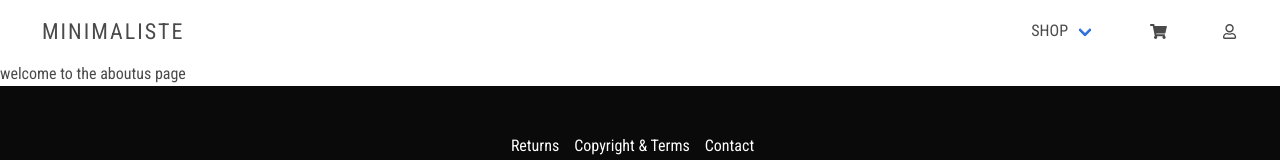
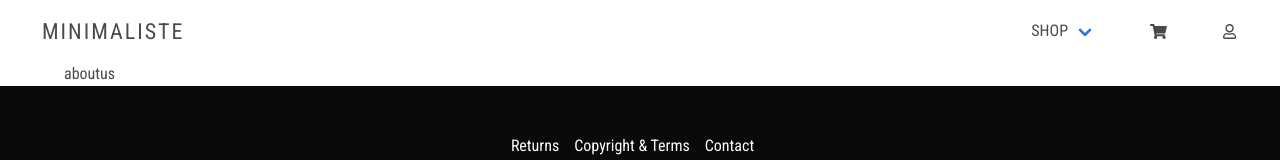
Before and after one commit to tenthyoung/Minimaliste, a React (Create React App) app in the folder client/: page /aboutus in a window 1280 px wide. Shown: the top 160 px of the page. Built offline with nearby package versions, Linux system fonts and the light colour scheme.

Commit message:
Playing around with logic to display relevaent products on category pages

```diff
--- a/client/src/pages/Category/Category.js
+++ b/client/src/pages/Category/Category.js
@@ -1,13 +1,34 @@
 import React, { Component } from 'react';
 import './Category.css';
+import Listing from "../../components/Listing/Listing";
+import productArray from '../../productsArray';
 
 class Category extends Component {
 
     render() {
-        const category = this.props.match.params.category;
+        const routeCategory = this.props.match.params.category;
+        console.log(productArray.Essentials);
+
+        const test = productArray.Essentials.filter((product) => product.category === routeCategory)
+
+
+        const listings = (
+            <div>
+                {test.map((listing) => {
+                    return (
+                        <Listing
+                            image={process.env.PUBLIC_URL + "/images/" + listing.imageName}
+                            alt={listing.productName}
+                        />
+                    )
+                })}
+            </div>
+        )
+
         return (
-            <div className="Category">
-                welcome to the {category} page
+            <div className="Category container">
+                {routeCategory}
+                {listings}
             </div>
         );
     }
```
